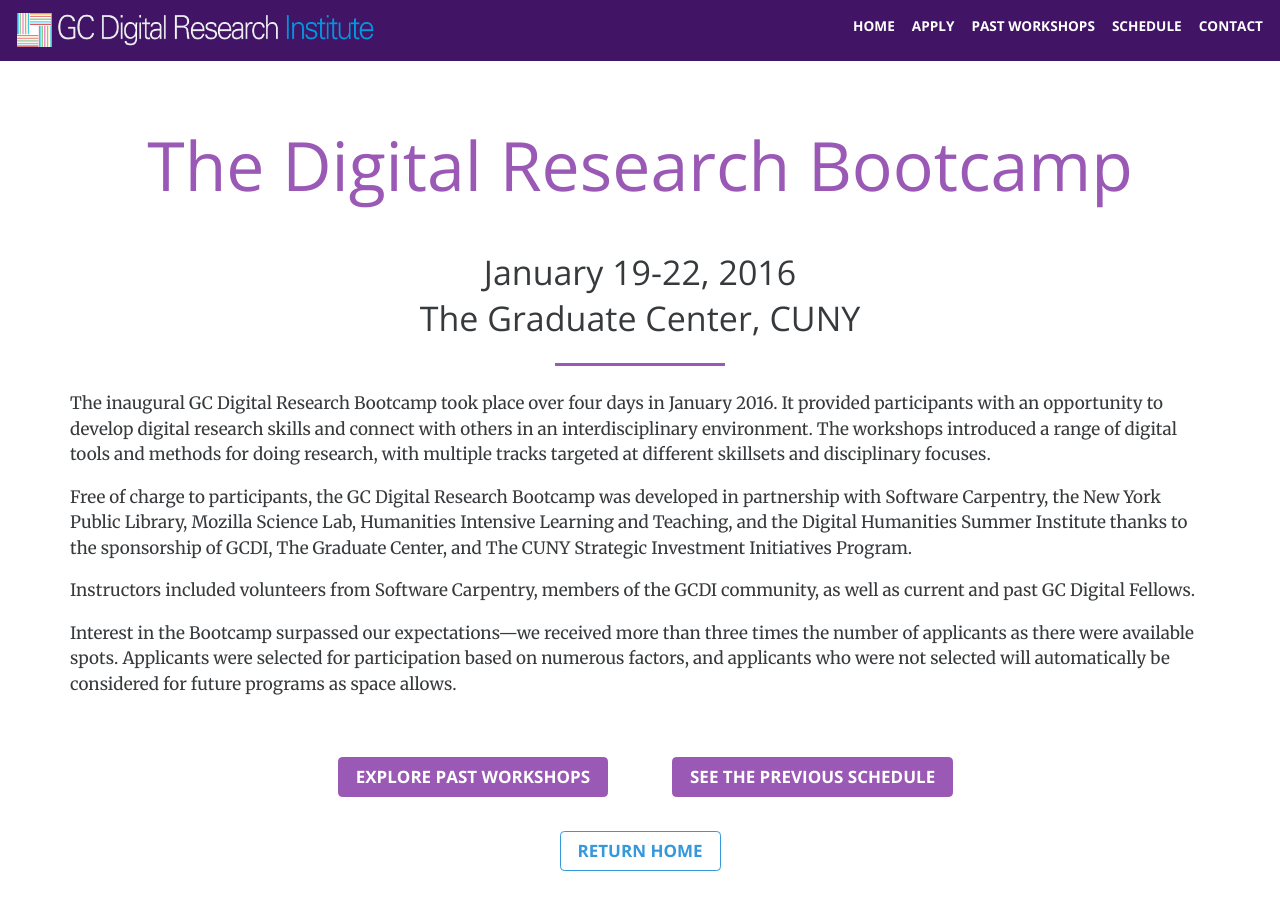
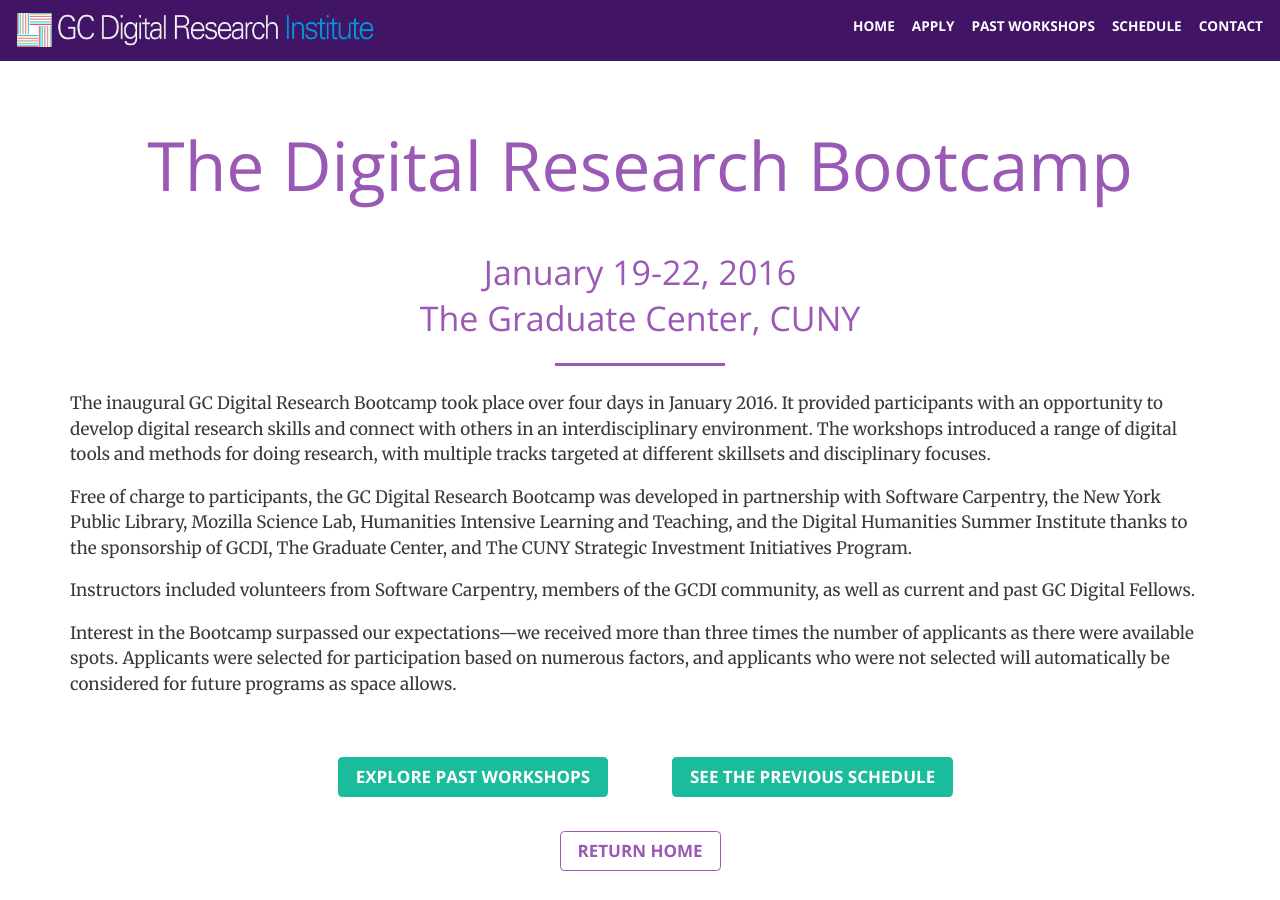
Before and after one commit to GCDigitalFellows/gcdigitalfellows.github.io, a Jekyll site: the page built from gcdrb.html, in a window 1280 px wide and 900 px high, scrolled down 407 px. Built offline with Jekyll 4.4.1, drawn with Linux system fonts in a browser that asks for light colours.

Commit message:
redo schedule on gcdrb page

```diff
--- a/gcdrb.html
+++ b/gcdrb.html
@@ -20,8 +20,8 @@
   <div class="container">
     <div class="row row-heading">
         <h1 class="display-0 text-primary">The Digital Research Bootcamp</h1>
-        <h2 class="m-t-3">January 19-22, 2016</h2>
-        <h2 class="">The Graduate Center, CUNY</h2>
+        <h2 class="text-primary m-t-3">January 19-22, 2016</h2>
+        <h2 class="text-primary ">The Graduate Center, CUNY</h2>
         <hr class="hr hr-primary m-y-2">
     </div>
     <div class="row row-paded">
@@ -32,13 +32,13 @@
     </div>
     <div class="row m-t-2">
       <div class="col-xs-12 col-md-5 offset-md-1 text-xs-center text-md-right">
-        <a href="#workshops" class="page-scroll m-a-1 btn btn-primary">Explore Past Workshops</a>
+        <a href="#workshops" class="page-scroll m-a-1 btn btn-success">Explore Past Workshops</a>
       </div>
       <div class="col-xs-12 col-md-5 text-xs-center text-md-left">
-        <a href="#schedule" class="page-scroll m-a-1 btn btn-primary">See the Previous Schedule</a>
+        <a href="#schedule" class="page-scroll m-a-1 btn btn-success">See the Previous Schedule</a>
       </div>
       <div class="col-xs-12 col-md-6 offset-md-3 text-xs-center">
-        <a href="{{ '/' | prepend: site.baseurl }}" class="m-a-1 btn btn-outline-info">Return Home</a>
+        <a href="{{ '/' | prepend: site.baseurl }}" class="m-a-1 btn btn-outline-primary">Return Home</a>
       </div>
     </div>
   </div>
@@ -54,9 +54,9 @@
           <div class="card">
             <div class="card-block">
               <div class="btn-group btn-group-sm pull-right" role="group" aria-label="Command Line">
-                <a href="#page-top" class="btn btn-accent page-scroll"><i class="fa fa-chevron-up"></i></a>
+                <a href="#page-top" class="btn btn-success page-scroll"><i class="fa fa-chevron-up"></i></a>
                 <!-- <a href="http://github.com/gcdigitalfellows/gcdrb-command-line"
-                  class="btn btn-accent"><i class="fa fa-github"></i></a> -->
+                  class="btn btn-success"><i class="fa fa-github"></i></a> -->
               </div>
               <h4 class="card-title">Command Line</h4>
               <p class="card-text">Introduction to the UNIX command line. Topics covered will include navigating the filesystem, manipulating the environment, executing useful commands, and using pipes to communicate between programs. This session will teach you how to communicate directly with your computer’s operating system using a text-based interface and is a useful first step in learning many other technical skills. For more information, visit: http://swcarpentry.github.io/shell-novice/</p>
@@ -67,9 +67,9 @@
           <div class="card">
             <div class="card-block">
               <div class="btn-group btn-group-sm pull-right" role="group" aria-label="Git">
-                <a href="#page-top" class="btn btn-accent page-scroll"><i class="fa fa-chevron-up"></i></a>
+                <a href="#page-top" class="btn btn-success page-scroll"><i class="fa fa-chevron-up"></i></a>
                 <!-- <a href="http://github.com/gcdigitalfellows/gcdrb-git"
-                  class="btn btn-accent"><i class="fa fa-github"></i></a> -->
+                  class="btn btn-success"><i class="fa fa-github"></i></a> -->
               </div>
               <h4 class="card-title">Git and GitHub</h4>
               <p class="card-text">Git is a tool for managing changes to a set of files. It allows users to access open source repositories, recover earlier versions of a project, and collaborate with other contributors. This session will be beneficial to anyone working with data, code, or text. For more information, visit: http://swcarpentry.github.io/git-novice/</p>
@@ -80,9 +80,9 @@
           <div class="card">
             <div class="card-block">
               <div class="btn-group btn-group-sm pull-right" role="group" aria-label="Python">
-                <a href="#page-top" class="btn btn-accent page-scroll"><i class="fa fa-chevron-up"></i></a>
+                <a href="#page-top" class="btn btn-success page-scroll"><i class="fa fa-chevron-up"></i></a>
                 <!-- <a href="http://github.com/gcdigitalfellows/gcdrb-python"
-                  class="btn btn-accent"><i class="fa fa-github"></i></a> -->
+                  class="btn btn-success"><i class="fa fa-github"></i></a> -->
               </div>
               <h4 class="card-title">Python</h4>
               <p class="card-text">Python is a programming language that can be used for a wide range of tasks, including collecting and analyzing data and building web applications. It is likely the most popular language for academic researchers. This session will be useful for anyone who wants to take a programmatic approach to research. For more information visit: http://swcarpentry.github.io/python-novice-inflammation/
@@ -94,9 +94,9 @@
           <div class="card">
             <div class="card-block">
               <div class="btn-group btn-group-sm pull-right" role="group" aria-label="Data Cleaning">
-                <a href="#page-top" class="btn btn-accent page-scroll"><i class="fa fa-chevron-up"></i></a>
+                <a href="#page-top" class="btn btn-success page-scroll"><i class="fa fa-chevron-up"></i></a>
                 <!-- <a href="http://github.com/gcdigitalfellows/gcdrb-data-cleaning"
-                  class="btn btn-accent"><i class="fa fa-github"></i></a> -->
+                  class="btn btn-success"><i class="fa fa-github"></i></a> -->
               </div>
               <h4 class="card-title">Data Cleaning</h4>
               <p class="card-text">Working with real-world data is often messy and complicated. This session is an overview of some common problems that arise when working with datasets, including converting between file types, resolving inconsistent metadata, and working with APIs.
@@ -108,9 +108,9 @@
           <div class="card">
             <div class="card-block">
               <div class="btn-group btn-group-sm pull-right" role="group" aria-label="Data Formats">
-                <a href="#page-top" class="btn btn-accent page-scroll"><i class="fa fa-chevron-up"></i></a>
+                <a href="#page-top" class="btn btn-success page-scroll"><i class="fa fa-chevron-up"></i></a>
                 <!-- <a href="http://github.com/gcdigitalfellows/gcdrb-databases"
-                  class="btn btn-accent"><i class="fa fa-github"></i></a> -->
+                  class="btn btn-success"><i class="fa fa-github"></i></a> -->
               </div>
               <h4 class="card-title">Data Formats</h4>
               <p class="card-text">This session will go more in-depth into the different types of data researchers work with and the challenges that commonly arise when trying to clean data and prepare it for analysis. This session will be beneficial to anyone who needs to convert between data types, has large amounts of data to work with, or may encounter missing or messy data.</p>
@@ -121,9 +121,9 @@
           <div class="card">
             <div class="card-block">
               <div class="btn-group btn-group-sm pull-right" role="group" aria-label="Twitter API">
-                <a href="#page-top" class="btn btn-accent page-scroll"><i class="fa fa-chevron-up"></i></a>
+                <a href="#page-top" class="btn btn-success page-scroll"><i class="fa fa-chevron-up"></i></a>
                 <!-- <a href="http://github.com/gcdigitalfellows/"
-                  class="btn btn-accent"><i class="fa fa-github"></i></a> -->
+                  class="btn btn-success"><i class="fa fa-github"></i></a> -->
               </div>
               <h4 class="card-title">Twitter API</h4>
               <p class="card-text">This session will cover the basics of accessing data via the Twitter API. including specific challenges that arise when working with large, text-based data sets. This session will be beneficial for anyone who wants to collect data from Twitter or other social networks. </p>
@@ -134,9 +134,9 @@
           <div class="card">
             <div class="card-block">
               <div class="btn-group btn-group-sm pull-right" role="group" aria-label="Scientific Python">
-                <a href="#page-top" class="btn btn-accent page-scroll"><i class="fa fa-chevron-up"></i></a>
+                <a href="#page-top" class="btn btn-success page-scroll"><i class="fa fa-chevron-up"></i></a>
                 <!-- <a href="http://github.com/gcdigitalfellows/gcdrb-scipy"
-                  class="btn btn-accent"><i class="fa fa-github"></i></a> -->
+                  class="btn btn-success"><i class="fa fa-github"></i></a> -->
               </div>
               <h4 class="card-title">Scientific Python</h4>
               <p class="card-text">This session will discuss how to work with N-dimensional array data using numpy and scipy. It will discuss tools for efficiently filtering data, methods for statistically analysing data, linear algebra routines, and various signal processing routines. This session will also discuss how to use masked arrays to work with missing values. This session is aimed towards researchers working with N-dimensional quantitative data. </p>
@@ -147,9 +147,9 @@
           <div class="card">
             <div class="card-block">
               <div class="btn-group btn-group-sm pull-right" role="group" aria-label="HTML, CSS, and Javascript">
-                <a href="#page-top" class="btn btn-accent page-scroll"><i class="fa fa-chevron-up"></i></a>
+                <a href="#page-top" class="btn btn-success page-scroll"><i class="fa fa-chevron-up"></i></a>
                 <!-- <a href="http://github.com/gcdigitalfellows/gcdrb-html"
-                  class="btn btn-accent"><i class="fa fa-github"></i></a> -->
+                  class="btn btn-success"><i class="fa fa-github"></i></a> -->
               </div>
               <h4 class="card-title">HTML, CSS, and Javascript</h4>
               <p class="card-text">Modern web pages are created using HTML to control content, CSS to control appearance, and JavaScript to dictate behavior. This session will be helpful for anyone that wants to build on the web.</p>
@@ -160,9 +160,9 @@
           <div class="card">
             <div class="card-block">
               <div class="btn-group btn-group-sm pull-right" role="group" aria-label="Data Visualization">
-                <a href="#page-top" class="btn btn-accent page-scroll"><i class="fa fa-chevron-up"></i></a>
+                <a href="#page-top" class="btn btn-success page-scroll"><i class="fa fa-chevron-up"></i></a>
                 <!-- <a href="http://github.com/gcdigitalfellows/gcdrb-data-viz-a"
-                  class="btn btn-accent"><i class="fa fa-github"></i></a> -->
+                  class="btn btn-success"><i class="fa fa-github"></i></a> -->
               </div>
               <h4 class="card-title">Data Visualization</h4>
               <p class="card-text">Communicating your findings can be just as important as getting those findings in the first place. This session will introduce ways to visually represent complex data (text-based, numerical, and temporal) in order to reach a wider audience. </p>
@@ -173,9 +173,9 @@
           <div class="card">
             <div class="card-block">
               <div class="btn-group btn-group-sm pull-right" role="group" aria-label="Text Analysis with NLTK">
-                <a href="#page-top" class="btn btn-accent page-scroll"><i class="fa fa-chevron-up"></i></a>
+                <a href="#page-top" class="btn btn-success page-scroll"><i class="fa fa-chevron-up"></i></a>
                 <!-- <a href="http://github.com/gcdigitalfellows/gcdrb-nltk"
-                  class="btn btn-accent"><i class="fa fa-github"></i></a> -->
+                  class="btn btn-success"><i class="fa fa-github"></i></a> -->
               </div>
               <h4 class="card-title">Text Analysis with NLTK</h4>
               <p class="card-text">The Natural Language Toolkit (NLTK) is a Python library that allows researchers to work with text-based data, such as literary works or social media corpora. Through attending this session, you will learn how to use Python to analyze large amounts of text to find word frequencies, collocations, and other patterns invisible from a non-computational perspective. This session will be of particular use to researchers who work with any form of text-based data.</p>
@@ -186,9 +186,9 @@
           <div class="card">
             <div class="card-block">
               <div class="btn-group btn-group-sm pull-right" role="group" aria-label="Digital Identity with Wordpress">
-                <a href="#page-top" class="btn btn-accent page-scroll"><i class="fa fa-chevron-up"></i></a>
+                <a href="#page-top" class="btn btn-success page-scroll"><i class="fa fa-chevron-up"></i></a>
                 <!-- <a href="http://github.com/gcdigitalfellows/gcdrb-digital-identity"
-                  class="btn btn-accent"><i class="fa fa-github"></i></a> -->
+                  class="btn btn-success"><i class="fa fa-github"></i></a> -->
               </div>
               <h4 class="card-title">Digital Identity with WordPress</h4>
               <p class="card-text">This session will discuss the basics of building a digital academic identity in online spaces to effectively showcase your research and network with scholars in your field. We will use the CUNY Academic Commons to explore personal website creation using the WordPress platform, and will review best practices for organization and design, theme editing, content management, blogging, and image use. Participants who have ideas for project-based or personal websites are welcome to begin implementing these in this session. </p>
@@ -199,9 +199,9 @@
           <div class="card">
             <div class="card-block">
               <div class="btn-group btn-group-sm pull-right" role="group" aria-label="GIS">
-                <a href="#page-top" class="btn btn-accent page-scroll"><i class="fa fa-chevron-up"></i></a>
+                <a href="#page-top" class="btn btn-success page-scroll"><i class="fa fa-chevron-up"></i></a>
                 <!-- <a href="http://github.com/gcdigitalfellows/gcdrb-gis"
-                  class="btn btn-accent"><i class="fa fa-github"></i></a> -->
+                  class="btn btn-success"><i class="fa fa-github"></i></a> -->
               </div>
               <h4 class="card-title">GIS with CartoDB</h4>
               <p class="card-text">These sessions will explore the basics of mapping and geospatial representation of data and applythat knowledge to make maps, visualize spatial relationships and analyze spatial data on CartoDB. This session will be useful for anyone whose data has a spatial component or who wants to incorporate spatial relationships into their analysis.</p>
@@ -212,9 +212,9 @@
           <div class="card">
             <div class="card-block">
               <div class="btn-group btn-group-sm pull-right" role="group" aria-label="Machine Learning">
-                <a href="#page-top" class="btn btn-accent page-scroll"><i class="fa fa-chevron-up"></i></a>
+                <a href="#page-top" class="btn btn-success page-scroll"><i class="fa fa-chevron-up"></i></a>
                 <!-- <a href="http://github.com/gcdigitalfellows/gcdrb-machine-learning"
-                  class="btn btn-accent"><i class="fa fa-github"></i></a> -->
+                  class="btn btn-success"><i class="fa fa-github"></i></a> -->
               </div>
               <h4 class="card-title">Machine Learning</h4>
               <p class="card-text">This session will introduce regression analysis, data preprocessing, model selection, supervised and unsupervised machine learning and dimension reduction using the sklearn machine learning library. This session is aimed towards researchers who want to find patterns in their data or use their data to predict a phenomena. </p>
@@ -231,7 +231,7 @@
     <div class="row">
       <div class="col-md-10 offset-md-1">
         <table class="table table-striped">
-          <thead class="thead-info">
+          <thead class="thead-inverse">
             <th>Time</th>
             <th>Topic</th>
             <th>Instructor(s)</th>
@@ -239,12 +239,12 @@
           <tbody>
         {% for day in site.data.schedule %}
           <tr>
-            <th colspan=3 class="table-inverse" id="{{day.day | slugify}}">{{day.day}}: {{day.date}}</th>
+            <th colspan=3 class="table-info" id="{{day.day | slugify}}">{{day.day}}: {{day.date}}</th>
           </tr>
           {% for timeslot in day.timeslots %}
             <tr>
               <td>{{timeslot.time}}</td>
-              <td>{{timeslot.title}}</td>
+              <td><a href="{{ '#' | append: timeslot.link }}" class="page-scroll">{{timeslot.title}}</a></td>
               <td>{{timeslot.instructor}}</td>
             </tr>
           {% endfor %}
--- a/schedule.html
+++ b/schedule.html
@@ -9,17 +9,13 @@
 <section id="content">
   <div class="container">
     {% include section-header.html title="Preliminary Schedule" color="success" %}
-    <div class="row m-b-3">
-      <div class="col-md-8 offset-md-2">
     <p>Each day of the Digital Research Institute, there will be four workshop sessions—two in the
     morning and two in the afternoon, with breaks between each session. Workshop
     topics are scaffolded so that successive workshops will use skills developed
     in earlier workshops. All attendees will participate in the same core workshops,
     and then will be able to choose between different tracks for the advanced
     workshops. The following is a preliminary schedule of some of the workshops and activities planned for the five-day program. </p>
-      </div>
-    </div>
-    <div class="row">
+    <div class="row m-t-3">
       <div class="col-md-8 offset-md-2">
         <div class="table-responsive">
           <table class="table table-striped table-hover table-bordered" >
```
Also changed, not shown: _sass/_override-mixins.scss (+8 -0 lines). Lines whose indentation alone changed are shown as unchanged.
